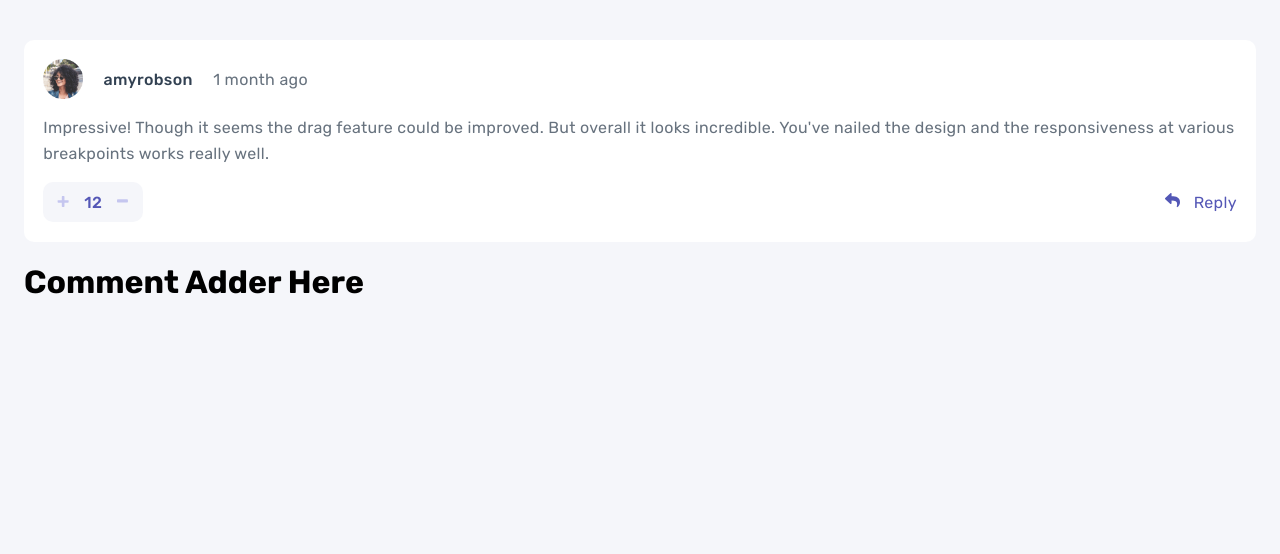
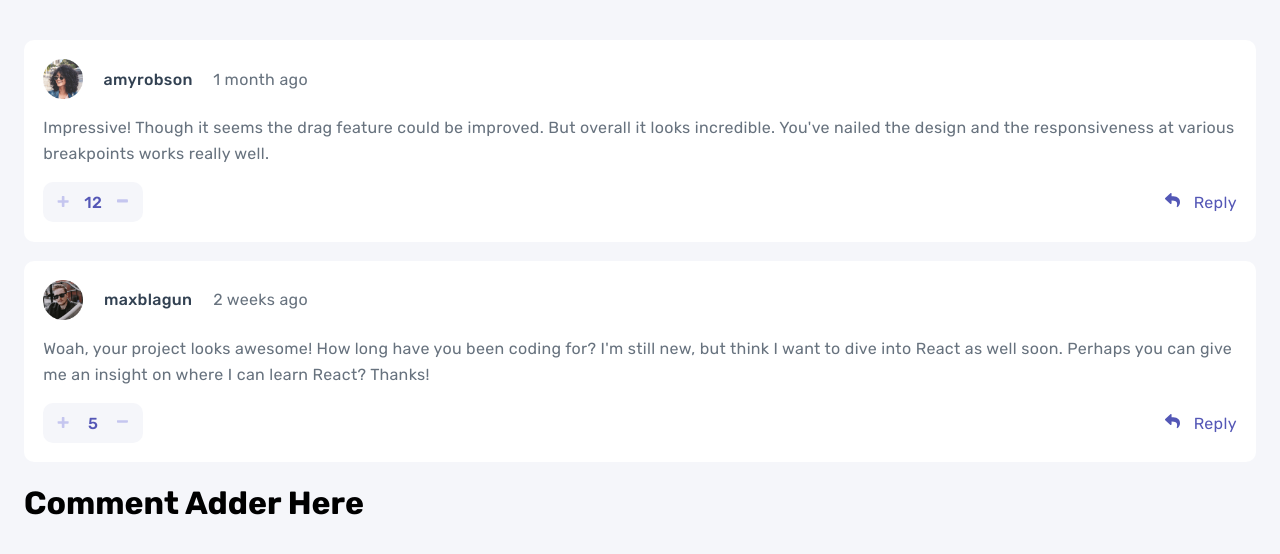
Before and after one commit to adriansseur/interactive-comments-section, a Next.js app: page / in a window 1280 px wide. Shown: the top 554 px of the page. Built offline with nearby package versions, Linux system fonts and the light colour scheme.

Commit message:
added comments built from data in state

```diff
--- a/components/Comment.js
+++ b/components/Comment.js
@@ -1,19 +1,26 @@
 import Image from "next/image"
 import styles from '../styles/Comment.module.css'
 
-export default function Comment({data}) {
+export default function Comment({
+    content,
+    createdAt,
+    score,
+    src,
+    username,
+    replies
+}) {
     return (
         <div className={styles.commentContainer}>
-            <p className={styles.username}>amyrobson</p>
+            <p className={styles.username}>{username}</p>
             <Image
                 className={styles.userImage}
-                src="/assets/avatars/image-amyrobson.png"
+                src={src}
                 height={150}
                 width={150}
-                alt="amyrobson"
+                alt={username}
             />
-            <p className={styles.createdAt}>1 month ago</p>
-            <p className={styles.content}>Impressive! Though it seems the drag feature could be improved. But overall it looks incredible. You've nailed the design and  the responsiveness at various breakpoints works really well.</p>
+            <p className={styles.createdAt}>{createdAt}</p>
+            <p className={styles.content}>{content}</p>
             <div className={styles.scoreContainer}>
                 <button>
                     <Image
@@ -23,7 +30,7 @@ export default function Comment({data}) {
                         alt="plus"
                     />
                 </button>
-                <p>12</p>
+                <p>{score}</p>
                 <button>
                     <Image
                         src="/assets/icons/icon-minus.svg"
--- a/components/CommentsViewer.js
+++ b/components/CommentsViewer.js
@@ -2,12 +2,21 @@ import Comment from "../components/Comment"
 
 export default function CommentsViewer({data}) {
 
-    // map through data to create Comment elements
+    const commentElements = data.comments.map(comment => (
+        <Comment
+            key={comment.id}
+            content={comment.content}
+            createdAt={comment.createdAt}
+            score={comment.score}
+            src={comment.user.image.png}
+            username={comment.user.username}
+            replies={comment.replies}
+        />
+    ))
 
     return (
         <div className="comments-view-container">
-            {/* render comment elements */}
-            <Comment data={data} />
+            {commentElements}
         </div>
     )
 }
--- a/data/data.json
+++ b/data/data.json
@@ -14,7 +14,7 @@
       "score": 12,
       "user": {
         "image": {
-          "png": "./assets/avatars/image-amyrobson.png",
+          "png": "/assets/avatars/image-amyrobson.png",
           "webp": "./assets/avatars/image-amyrobson.webp"
         },
         "username": "amyrobson"
@@ -28,7 +28,7 @@
       "score": 5,
       "user": {
         "image": {
-          "png": "./assets/avatars/image-maxblagun.png",
+          "png": "/assets/avatars/image-maxblagun.png",
           "webp": "./assets/avatars/image-maxblagun.webp"
         },
         "username": "maxblagun"
@@ -42,7 +42,7 @@
           "replyingTo": "maxblagun",
           "user": {
             "image": {
-              "png": "./assets/avatars/image-ramsesmiron.png",
+              "png": "/assets/avatars/image-ramsesmiron.png",
               "webp": "./assets/avatars/image-ramsesmiron.webp"
             },
             "username": "ramsesmiron"
@@ -56,7 +56,7 @@
           "replyingTo": "ramsesmiron",
           "user": {
             "image": {
-              "png": "./assets/avatars/image-juliusomo.png",
+              "png": "/assets/avatars/image-juliusomo.png",
               "webp": "./assets/avatars/image-juliusomo.webp"
             },
             "username": "juliusomo"
--- a/pages/index.js
+++ b/pages/index.js
@@ -1,10 +1,13 @@
 import Head from 'next/head'
 import data from '../data/data.json'
 import App from '../components/App'
+import { useState } from 'react'
 
 // mobile: 375px
 // desktop: 1440px
-export default function Home({data}) {
+export default function Home({ data }) {
+
+  const [myData, setMyData] = useState(data)
 
   return (
     <div>
@@ -14,7 +17,7 @@ export default function Home({data}) {
         <link rel="icon" href="/favicon.ico" />
       </Head>
 
-      <App data={data} />
+      <App data={myData} />
     </div>
   )
 }
--- a/styles/Comment.module.css
+++ b/styles/Comment.module.css
@@ -11,6 +11,7 @@
     grid-template-rows: 40px auto 40px;
     grid-template-columns: 40px 130px auto;
     letter-spacing: 0.02rem;
+    margin-bottom: 1.2rem;
 }
 
 .commentContainer button {
```
